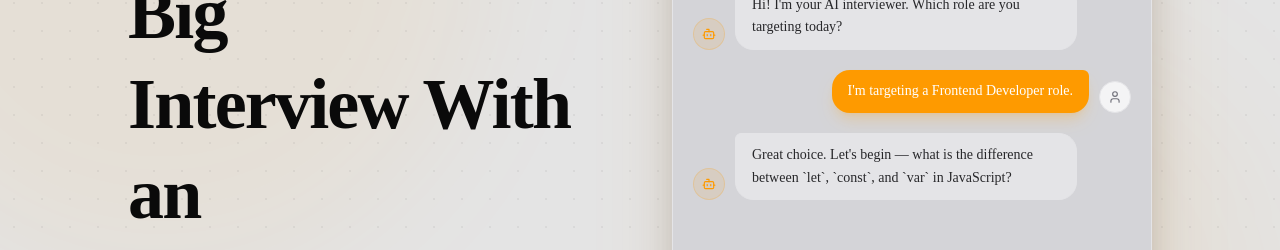
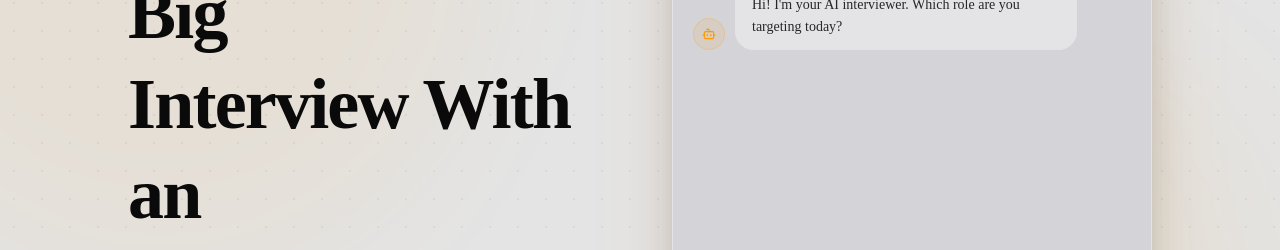
Before and after one commit to ShreyashMishra10/AI-Interview-Trainer, a Next.js app: page / in a window 1280 px wide. Shown: the part 272-522 px from the top of the page. Built offline with nearby package versions, Linux system fonts and the light colour scheme; no server answers.

Commit message:
Fix: Start demo chat fresh, all 3 free replies from real AI

```diff
--- a/components/chat-interface.tsx
+++ b/components/chat-interface.tsx
@@ -10,8 +10,6 @@ import { Tooltip, TooltipContent, TooltipProvider, TooltipTrigger } from "@/comp
 export function ChatInterface() {
   const [message, setMessage] = useState([
     { role: "assistant", message: "Hi! I'm your AI interviewer. Which role are you targeting today?" },
-    { role: "user",      message: "I'm targeting a Frontend Developer role."                         },
-    { role: "assistant", message: "Great choice. Let's begin — what is the difference between `let`, `const`, and `var` in JavaScript?" },
   ]);
 
   const [input, setInput]               = useState("");
```
